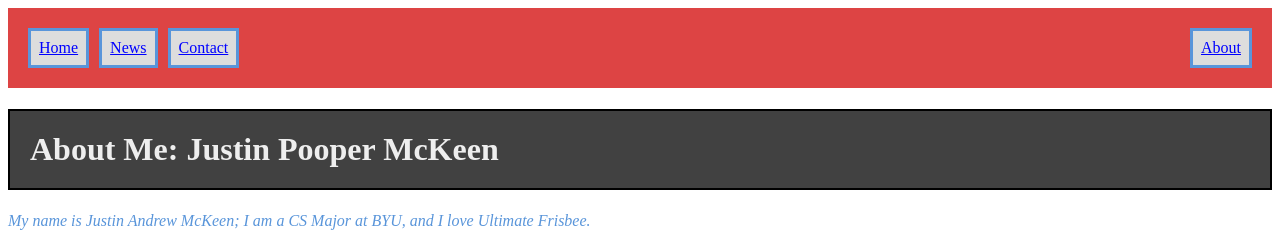
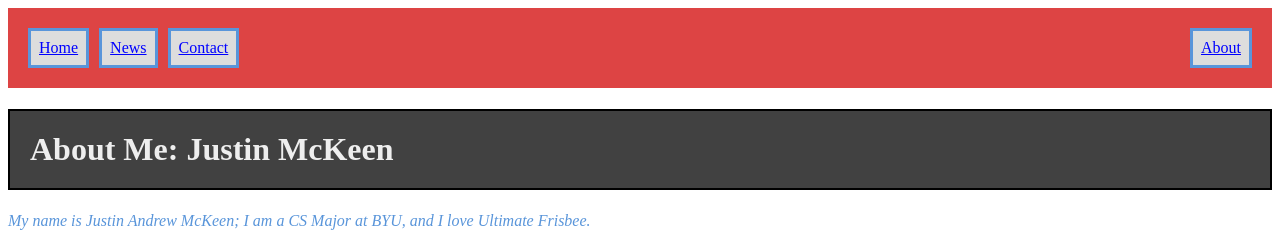
Before and after one commit to bleedbluefan/justinmckeen.org, a plain HTML site: page index.html in a window 1280 px wide. Shown: the top 240 px of the page. Drawn offline with Linux system fonts and the light colour scheme.

Commit message:
I'm NOT a pooper

```diff
--- a/index.html
+++ b/index.html
@@ -11,7 +11,7 @@
   <li><a class="menu" href="contact.asp">Contact</a></li>
   <li style="float:right"><a class="menu"  href="about.asp">About</a></li>
 </ul>
-    <h1 class='firstHeader'>About Me: Justin Pooper McKeen</h1>
+    <h1 class='firstHeader'>About Me: Justin McKeen</h1>
     <p class='preface'>My name is Justin Andrew McKeen; I am a CS Major at BYU, and I love Ultimate Frisbee.</p>
 
     <h2>My Favorite CS Projects</h2>
```
